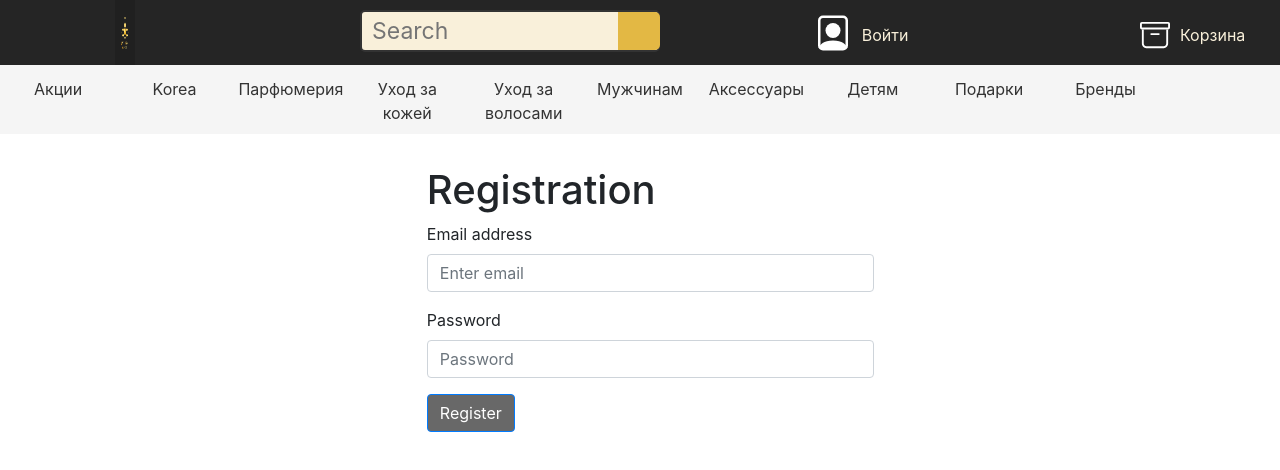
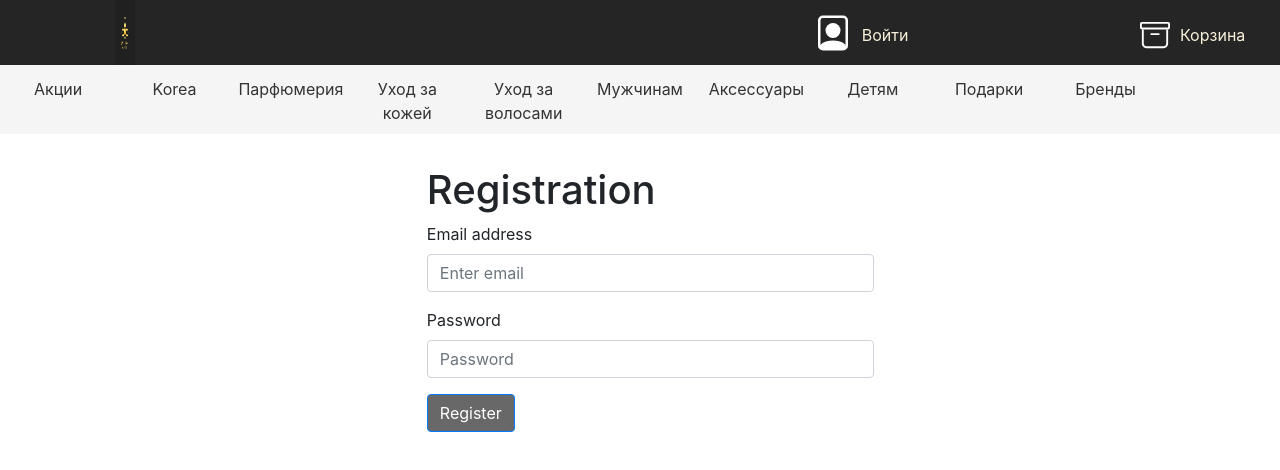
Before and after one commit to 1sherlock2/react-natural-cosmetic, a React app: page /register in a window 1280 px wide. Shown: the top 470 px of the page. Built offline with nearby package versions, Linux system fonts and the light colour scheme.

Commit message:
change place add product with admin right

```diff
--- a/src/components/Wrapper_title/Wrapper_title.jsx
+++ b/src/components/Wrapper_title/Wrapper_title.jsx
@@ -14,10 +14,25 @@ const Wrapper_title = (props) => {
 					</NavLink>
 				</div>
 				<div className="wrapper1_block_grid_3">
-					<form method="post" action="#">
+					{/* <form method="post" action="#">
 						<input className="input_1_1" type="search" id="search" placeholder="Search" name="post" />
 						<button type="submit"></button>
-					</form>
+					</form> */}
+					{props.adminAuth && (
+						<div className="wrapper_block_add_product" onClick={props.addModalFormTrue}>
+							<svg width="2em" height="2em" viewBox="0 0 16 16" class="bi bi-file-plus" fill="currentColor" xmlns="http://www.w3.org/2000/svg">
+								<path
+									fill-rule="evenodd"
+									d="M4 1h8a2 2 0 0 1 2 2v10a2 2 0 0 1-2 2H4a2 2 0 0 1-2-2V3a2 2 0 0 1 2-2zm0 1a1 1 0 0 0-1 1v10a1 1 0 0 0 1 1h8a1 1 0 0 0 1-1V3a1 1 0 0 0-1-1H4z"
+								/>
+								<path
+									fill-rule="evenodd"
+									d="M8 5.5a.5.5 0 0 1 .5.5v1.5H10a.5.5 0 0 1 0 1H8.5V10a.5.5 0 0 1-1 0V8.5H6a.5.5 0 0 1 0-1h1.5V6a.5.5 0 0 1 .5-.5z"
+								/>
+							</svg>
+							<div className="wrapper_block_add_product_span"> Добавить продукт </div>
+						</div>
+					)}
 				</div>
 				<div className="wrapper1_block_grid_4">
 					<div ref={props.entryRef} onClick={props.onToggleEntry}>
@@ -41,21 +56,6 @@ const Wrapper_title = (props) => {
 					{props.entry ? <Wrapper1_block_grid_4_1 logoutDispatch={props.logoutDispatch} onSubmit={props.onSubmit} isAuth={props.isAuth} /> : null}
 				</div>
 				<div className="wrapper1_block_grid_5">
-					{props.adminAuth ? (
-						<div className="wrapper_block_add_product" onClick={props.addModalFormTrue}>
-							<svg width="2em" height="2em" viewBox="0 0 16 16" class="bi bi-file-plus" fill="currentColor" xmlns="http://www.w3.org/2000/svg">
-								<path
-									fill-rule="evenodd"
-									d="M4 1h8a2 2 0 0 1 2 2v10a2 2 0 0 1-2 2H4a2 2 0 0 1-2-2V3a2 2 0 0 1 2-2zm0 1a1 1 0 0 0-1 1v10a1 1 0 0 0 1 1h8a1 1 0 0 0 1-1V3a1 1 0 0 0-1-1H4z"
-								/>
-								<path
-									fill-rule="evenodd"
-									d="M8 5.5a.5.5 0 0 1 .5.5v1.5H10a.5.5 0 0 1 0 1H8.5V10a.5.5 0 0 1-1 0V8.5H6a.5.5 0 0 1 0-1h1.5V6a.5.5 0 0 1 .5-.5z"
-								/>
-							</svg>
-							<div className="wrapper_block_add_product_span"> Добавить продукт </div>
-						</div>
-					) : (
 					<div ref={props.bracketRef} onClick={props.onToggleBracket}>
 						<svg
 							width="1.5em"
@@ -74,10 +74,10 @@ const Wrapper_title = (props) => {
 								d="M5.5 7.5A.5.5 0 0 1 6 7h4a.5.5 0 0 1 0 1H6a.5.5 0 0 1-.5-.5zM15 2H1v2h14V2zM1 1a1 1 0 0 0-1 1v2a1 1 0 0 0 1 1h14a1 1 0 0 0 1-1V2a1 1 0 0 0-1-1H1z"
 							/>
 						</svg>
-							<span onClick={() => props.addModalFormTrue()}>Корзина</span>
+						<span>Корзина</span>
 						<br />
 					</div>
-					)}
+
 					{props.bracket ? <Wrapper1_block_bracket deleteBasketById={props.deleteBasketById} isAuth={props.isAuth} basket={props.basket} /> : null}
 				</div>
 			</div>
--- a/src/components/Wrapper_title/Wrapper_title.scss
+++ b/src/components/Wrapper_title/Wrapper_title.scss
@@ -27,6 +27,18 @@
 		}
 
 		.wrapper1_block_grid_3 {
+			.wrapper_block_add_product {
+				width: 40%;
+				cursor: pointer;
+				display: grid;
+				grid-template-columns: 0.2fr 1fr;
+				text-align: left;
+				margin-top: 3%;
+				color: #f9f0da;
+				.wrapper_block_add_product_span {
+					text-align: left;
+				}
+			}
 			form {
 				position: relative;
 				width: 300px;
@@ -226,16 +238,7 @@
 		.wrapper1_block_grid_5 {
 			cursor: pointer;
 			position: relative;
-			.wrapper_block_add_product {
-				display: grid;
-				grid-template-columns: 0.2fr 1fr;
-				text-align: left;
-				margin-top: 7%;
-				color: #f9f0da;
-				.wrapper_block_add_product_span {
-					text-align: left;
-				}
-			}
+
 			.svg_wrapper1_block_grid_5 {
 				font-size: 20px;
 				position: absolute;
--- a/src/components/Wrapper_title/Wrapper_title_Container.js
+++ b/src/components/Wrapper_title/Wrapper_title_Container.js
@@ -13,10 +13,10 @@ const Wrapper_title_Container = (props) => {
 	const bracketRef = useRef();
 
 	const onToggleEntry = () => {
-		setEntry(!entry);
+		setEntry((entry) => !entry);
 	};
 	const onToggleBracket = () => {
-		setBracket(!bracket);
+		setBracket((bracket) => !bracket);
 	};
 
 	const deleteBasketById = (id) => {
--- a/src/redux/reducers/AuthDataReducer.js
+++ b/src/redux/reducers/AuthDataReducer.js
@@ -27,7 +27,6 @@ export const authDataReducer = (state = initialState, action) => {
 			};
 		case 'LOGOUT':
 			return {
-				...state,
 				isAuth: null,
 				token: null,
 				userId: null
```
Lines whose indentation alone changed are shown as unchanged.
